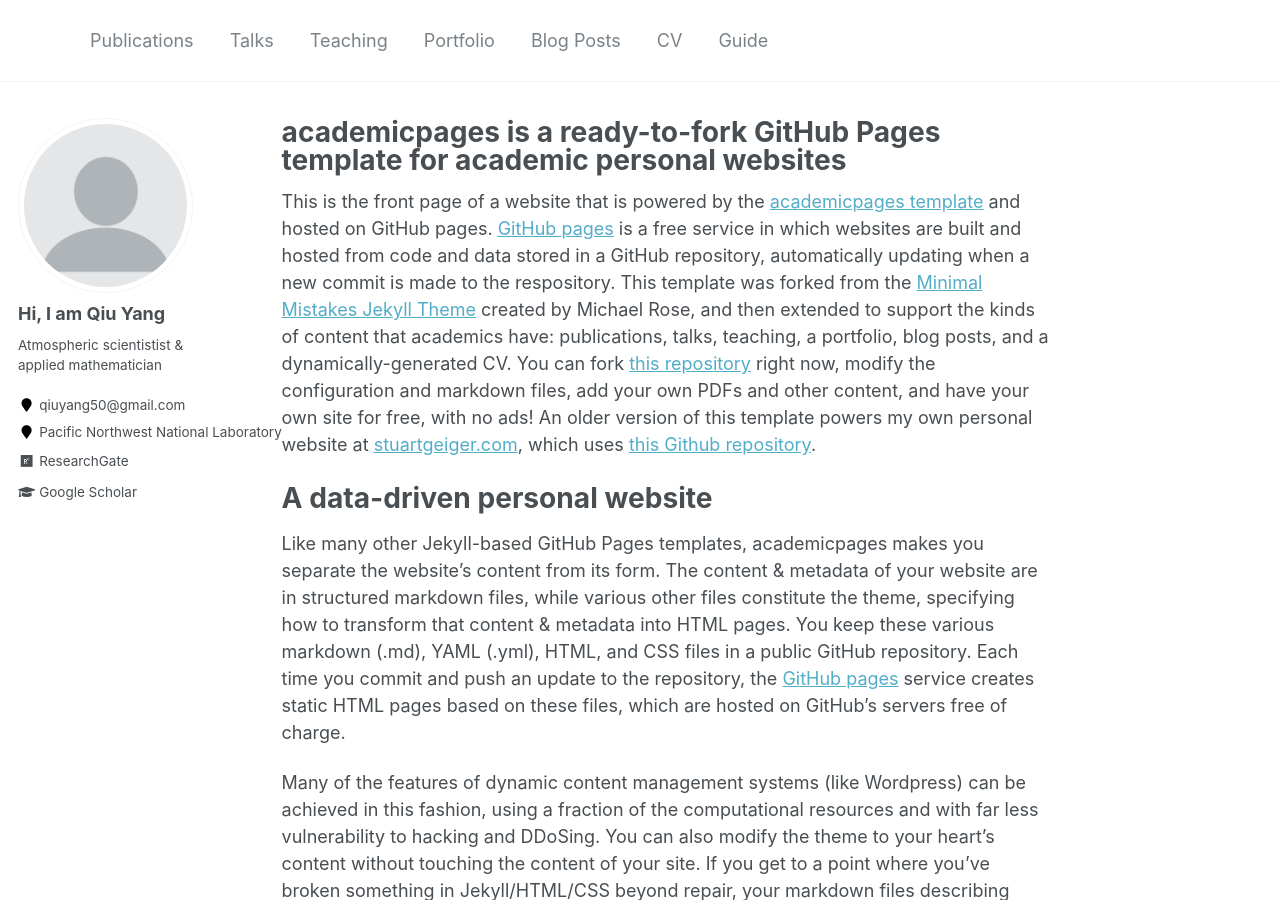
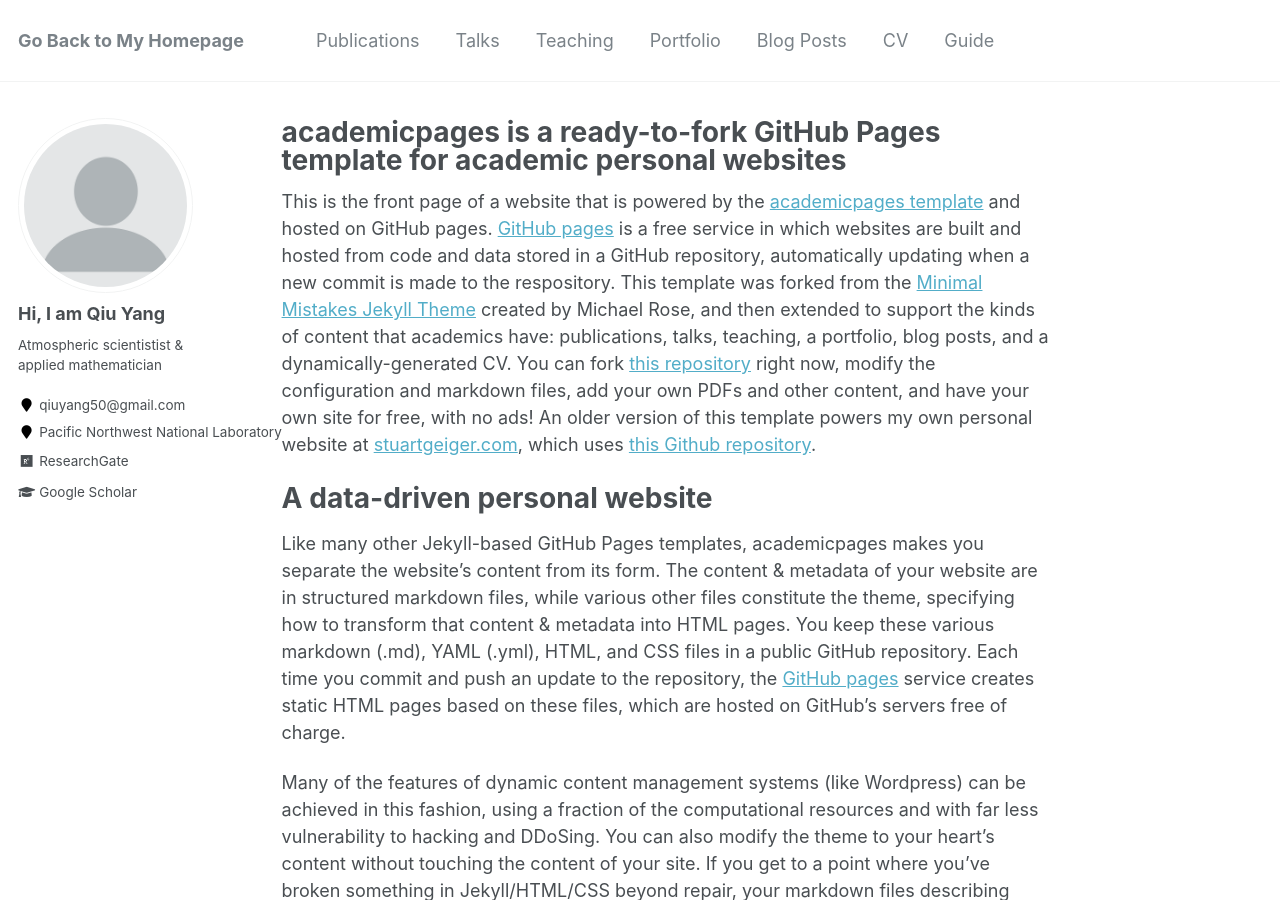
Before and after one commit to qiuyang50/qiuyang50.github.io, a Jekyll site: the page built from _pages/about.md, in a window 1280 px wide and 900 px high. Built offline with Jekyll 4.4.1, drawn with Linux system fonts in a browser that asks for light colours.

Commit message:
Update _config.yml

```diff
--- a/_config.yml
+++ b/_config.yml
@@ -7,7 +7,7 @@
 
 # Site Settings
 locale                   : "en-US"
-title                    : "               "#"Qiu Yang's Homepage"
+title                    : "Go Back to My Homepage"
 title_separator          : "-"
 name                     : &name "Your Name"
 description              : &description "personal description"
```
